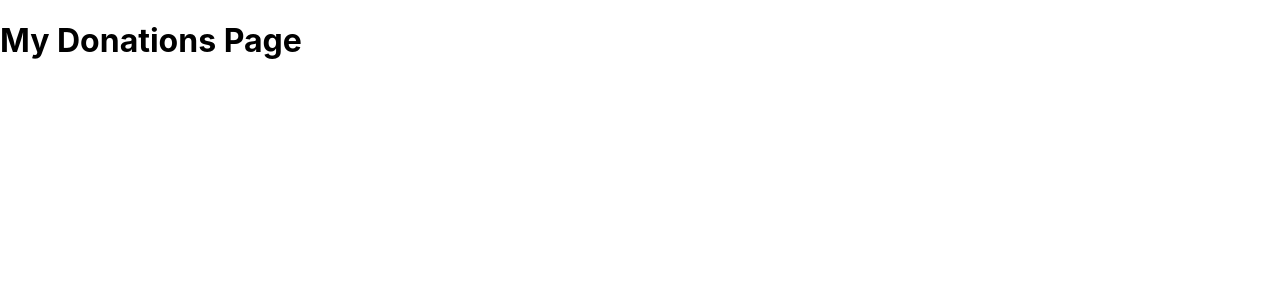
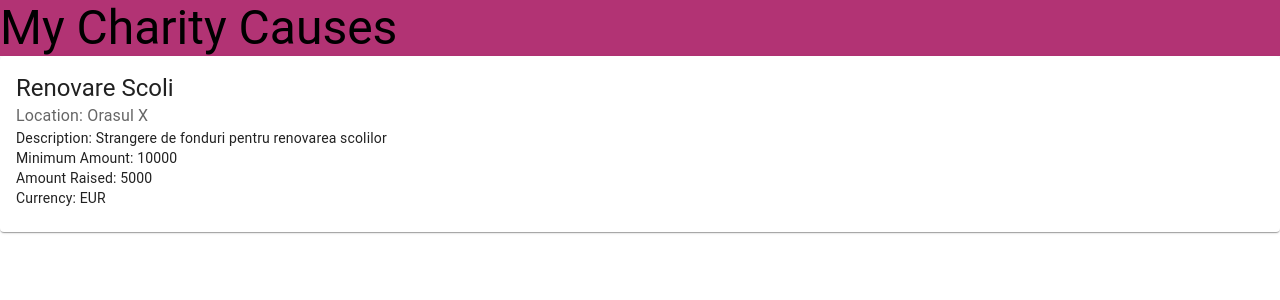
Before and after one commit to andreea312/HelpHub-Frontend, a React (Create React App) app: page /mydonations in a window 1280 px wide. Shown: the top 300 px of the page. Built offline with nearby package versions, Linux system fonts and the light colour scheme; no server answers.

Commit message:
getAllCauseAPI + getUserCauseAPI not working

```diff
--- a/src/api/CauseAPI.ts
+++ b/src/api/CauseAPI.ts
@@ -7,3 +7,23 @@ const API_PATH = `${baseUrl}/cauza`;
 export const addCauseAPI = async (userID: number, cause: Cause) => {
     await axios.post(`${API_PATH}/${userID}`, cause, config);
 }
+
+export const getAllCauseAPI = async (): Promise<Cause[]> => {
+    try {
+        const response = await axios.get(`${API_PATH}/`, config);
+        return response.data as Cause[]; // Cast to Cause[]
+    } catch (error) {
+        console.error("Error fetching all causes:", error);
+        throw error;
+    }
+};
+export const getUserCauseAPI = async (): Promise<Cause[]> => {
+// TODO cant find get causes for a user so this does not work
+    try {
+        const response = await axios.get(`${API_PATH}/`, config);
+        return response.data as Cause[]; // Cast to Cause[]
+    } catch (error) {
+        console.error("Error fetching all causes:", error);
+        throw error;
+    }
+}
--- /dev/null
+++ b/src/components/cauza-card.tsx
@@ -0,0 +1,29 @@
+import {Card, CardContent, Typography} from "@mui/material";
+import {Cause} from "../shared/Types";
+
+export const CauzaCard = ({ cauza }: { cauza: Cause } ) => {
+    return (
+        <Card>
+            <CardContent>
+                <Typography variant="h5" component="h2">
+                    {cauza.titlu}
+                </Typography>
+                <Typography color="textSecondary">
+                    Location: {cauza.locatie}
+                </Typography>
+                <Typography variant="body2" component="p">
+                    Description: {cauza.descriere}
+                </Typography>
+                <Typography variant="body2" component="p">
+                    Minimum Amount: {cauza.sumaMinima}
+                </Typography>
+                <Typography variant="body2" component="p">
+                    Amount Raised: {cauza.sumaStransa}
+                </Typography>
+                <Typography variant="body2" component="p">
+                    Currency: {cauza.moneda}
+                </Typography>
+            </CardContent>
+        </Card>
+    );
+};
--- a/src/pages/donations-page.tsx
+++ b/src/pages/donations-page.tsx
@@ -1,22 +1,32 @@
 import {
     AppBar,
     Box,
-    Button,
-    Container,
-    FormControlLabel,
-    FormGroup, IconButton, Menu, MenuItem,
-    Switch,
-    TextField, Toolbar, Tooltip,
-    Typography
+    IconButton,
+    Toolbar, Tooltip,
 } from '@mui/material';
 import AccountCircleIcon from '@mui/icons-material/AccountCircle';
 import AddIcon from '@mui/icons-material/Add';
 import { useNavigate } from 'react-router-dom';
+import {CauzaCard} from '../components/cauza-card';
+import {Cause} from "../shared/Types";
+import {useEffect, useState} from "react";
+import {getAllCauseAPI} from "../api/CauseAPI";
 
 
 export const DonationsPage = () => {
+    const [causes, setCauses] = useState<Cause[]>([]);    //TODO uncomment this line
     const navigate = useNavigate();
-    // Function for the Add icon
+    const fetchCauses = async () => {
+        try {
+            const causesData = await getAllCauseAPI();
+            setCauses(causesData); // Set the state with the fetched data
+        } catch (error) {
+            console.log("Error fetching causes", error);
+        }
+    };
+    useEffect(() => {
+        fetchCauses();
+    }, []);
     const handleAddClick = () => {
         navigate('/add')
     };
@@ -25,7 +35,35 @@ export const DonationsPage = () => {
     const handleAccountClick = () => {
         navigate('/mydonations')
     };
-
+    const causesHardcoded: Cause[] = [
+        {
+            id: 1,
+            descriere: "Strangere de fonduri pentru renovarea scolilor",
+            titlu: "Renovare Scoli",
+            locatie: "Orasul X",
+            sumaMinima: 10000,
+            sumaStransa: 5000,
+            moneda: "EUR"
+        },
+        {
+            id: 2,
+            descriere: "Ajutor pentru victimele inundatiilor",
+            titlu: "Inundatii Ajutor",
+            locatie: "Regiunea Y",
+            sumaMinima: 15000,
+            sumaStransa: 8000,
+            moneda: "EUR"
+        },
+        {
+            id: 3,
+            descriere: "Campanie de plantare arbori",
+            titlu: "Plantam Impreuna",
+            locatie: "Zona Verde",
+            sumaMinima: 5000,
+            sumaStransa: 2000,
+            moneda: "EUR"
+        }
+    ];
     return (
         <Box>
             <AppBar position="static">
@@ -42,7 +80,11 @@ export const DonationsPage = () => {
                     </Tooltip>
                 </Toolbar>
             </AppBar>
-            <h1>Donations</h1>
+            <h1>Charity causes:</h1>
+
+            {causesHardcoded.map((cause) => (
+                <CauzaCard key={cause.id?.toString()} cauza={cause} />
+            ))}
         </Box>
     )
 }
--- a/src/pages/my-donations-page.tsx
+++ b/src/pages/my-donations-page.tsx
@@ -1,7 +1,41 @@
+import {useEffect, useState} from "react";
+import axios from "axios";
+import {CauzaCard} from "../components/cauza-card";
+import {Box, Typography} from "@mui/material";
+import {Cause} from "../shared/Types";
+import {getUserCauseAPI} from "../api/CauseAPI";
+
 export const MyDonationsPage=()=>{
+    const userId = 1; // TODO: Replace with actual user ID
+    const [cauze, setCauze] = useState<Cause[]>([]);
+    const fetchUserCauses = async () => {
+        try {
+            const response = await getUserCauseAPI();
+            setCauze(response);
+        } catch (error) {
+            console.log("Error fetching user causes");
+        }
+    };
+    useEffect(() => {
+        fetchUserCauses();
+    }, [userId]);
+    const causesHardcoded: Cause[] = [
+        {
+            id: 1,
+            descriere: "Strangere de fonduri pentru renovarea scolilor",
+            titlu: "Renovare Scoli",
+            locatie: "Orasul X",
+            sumaMinima: 10000,
+            sumaStransa: 5000,
+            moneda: "EUR"
+        }
+    ];
     return (
-        <>
-            <h1>My Donations Page</h1>
-        </>
+        <Box>
+            <Typography variant={'h3'} sx={{background:'#B23374'}}>My Charity Causes</Typography>
+            {causesHardcoded.map((cauza) => (
+                <CauzaCard key={cauza.id} cauza={cauza} />
+            ))}
+        </Box>
     )
 }
```
